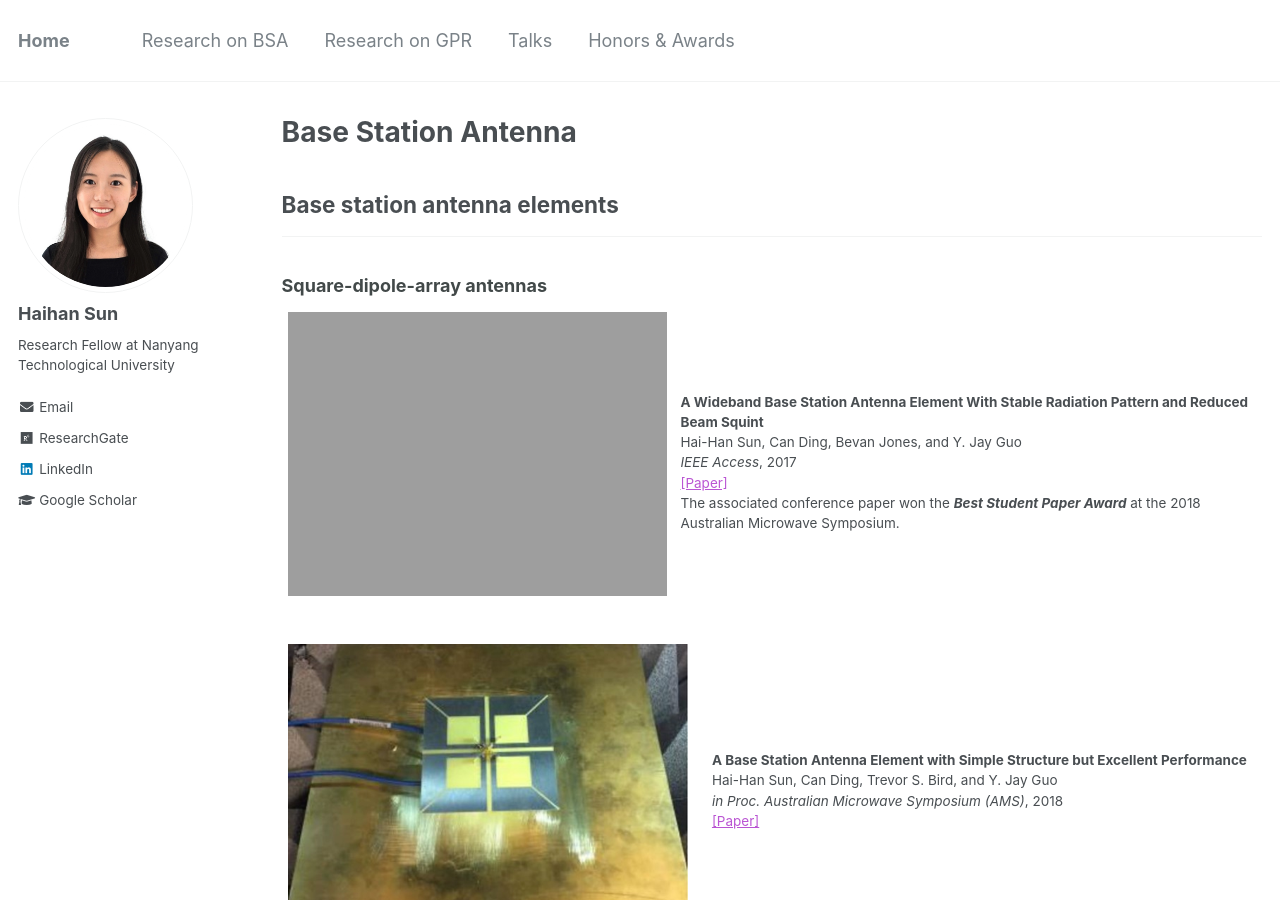
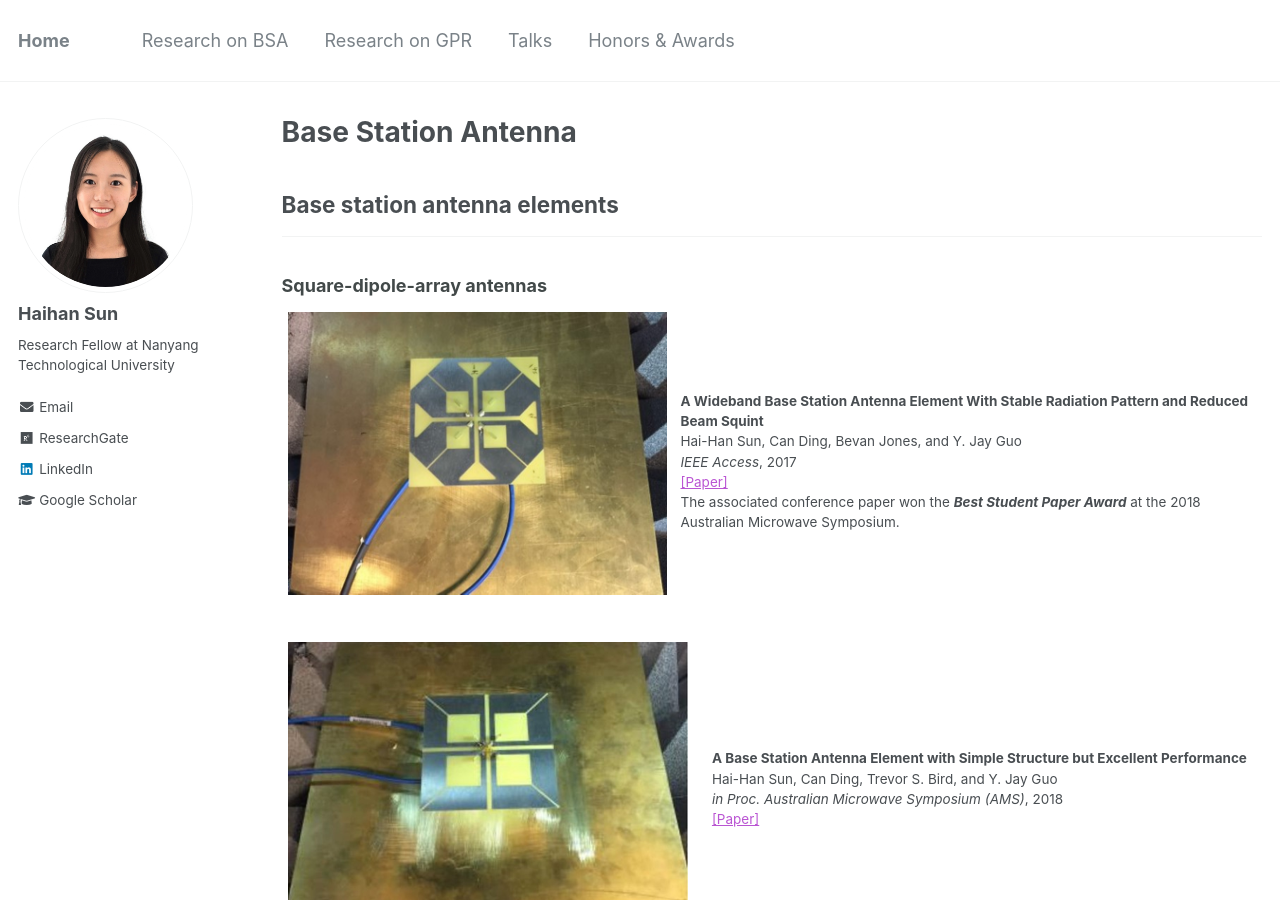
Before and after one commit to Haihan-Sun/Haihan-Sun.github.io, a Jekyll site: the page built from _pages/BSA.html, in a window 1280 px wide and 900 px high. Built offline with Jekyll 4.4.1, drawn with Linux system fonts in a browser that asks for light colours.

Commit message:
Update BSA.html

```diff
--- a/_pages/BSA.html
+++ b/_pages/BSA.html
@@ -22,7 +22,7 @@ author_profile: true
 <table class="imgtable">
   <tr>
     <td style = "width:40%">
-      <img src="https://haihan-sun.github.io/_pages/images/SDA1l.png" width="400" >&nbsp;
+      <img src="https://haihan-sun.github.io/_pages/images/SDA1.png" width="400" >&nbsp;
     </td>
   <td align="left"><p><b>A Wideband Base Station Antenna Element With Stable Radiation Pattern and Reduced Beam Squint</b> <br />
     Hai-Han Sun, Can Ding, Bevan Jones, and Y. Jay Guo <br/>
```
